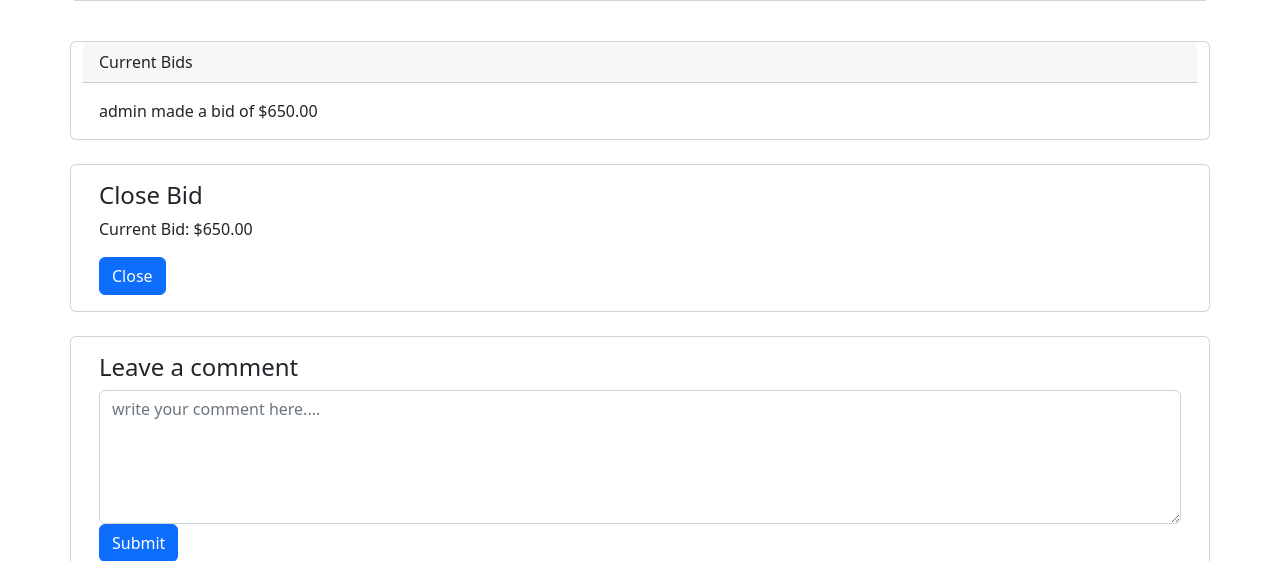
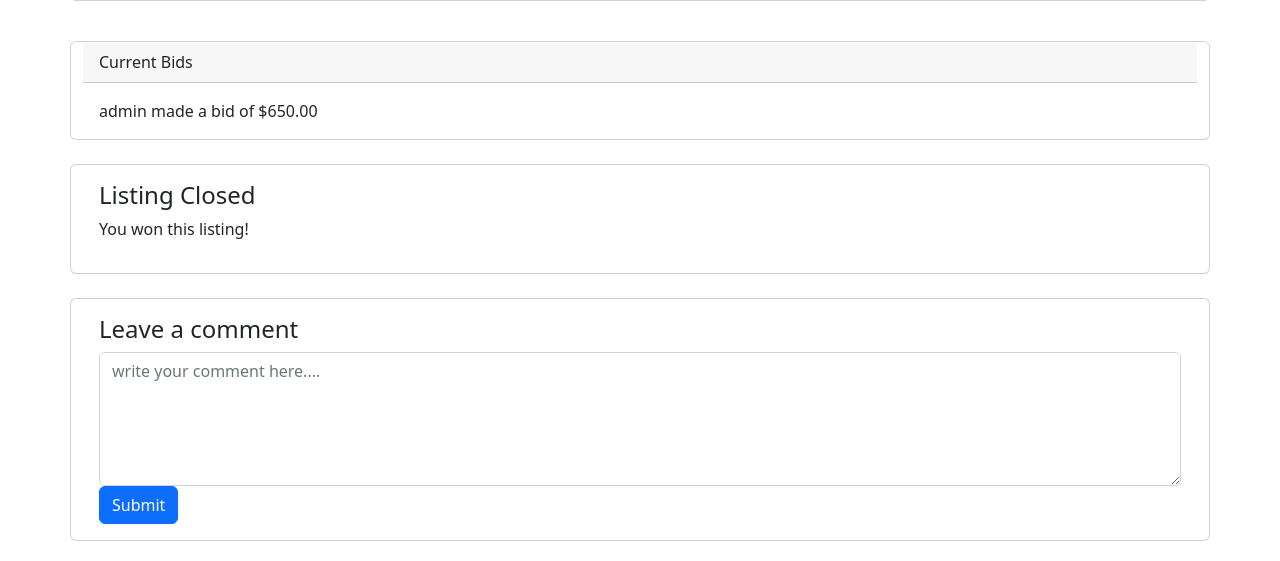
Before and after one commit to xuche123/commerce, a Django app: page /listing/1 in a window 1280 px wide. Shown: the part 454-1015 px from the top of the page. Run offline with Django 3.2, Linux system fonts and the light colour scheme; a user stored in the database is signed in; data comes from the database, SQL or seed files in the repository; both versions use the stored data as it was after the commit; some libraries are stand-ins or nearby versions.

Commit message:
fix minor bugs

```diff
--- a/auctions/templates/auctions/listing.html
+++ b/auctions/templates/auctions/listing.html
@@ -41,6 +41,7 @@
     <div class="row d-flex justify-content-center">
         <div class="card">
             <div class="card-body">
+            {% if listing.active %}
             {% if listing.user == user %}
             <h4>Close Bid</h4>
             <p>Current Bid: ${{ top_bid }}</p>
@@ -61,6 +62,14 @@
                     <input class="btn btn-primary" type="submit" value="Submit" />
                 </div>
             </form>
+            {% endif %}
+            {% else %}
+                <h4>Listing Closed</h4>
+                {% if listing.winner == user.username %}
+                    <p>You won this listing!</p>
+                {% else %}
+                    <p>Winner: {{ listing.winner }}</p>
+                {% endif %}
             {% endif %}
             </div>
         </div>
```
Also changed, not shown: auctions/templates/auctions/watchlist.html (+8 -0 lines), db.sqlite3.
